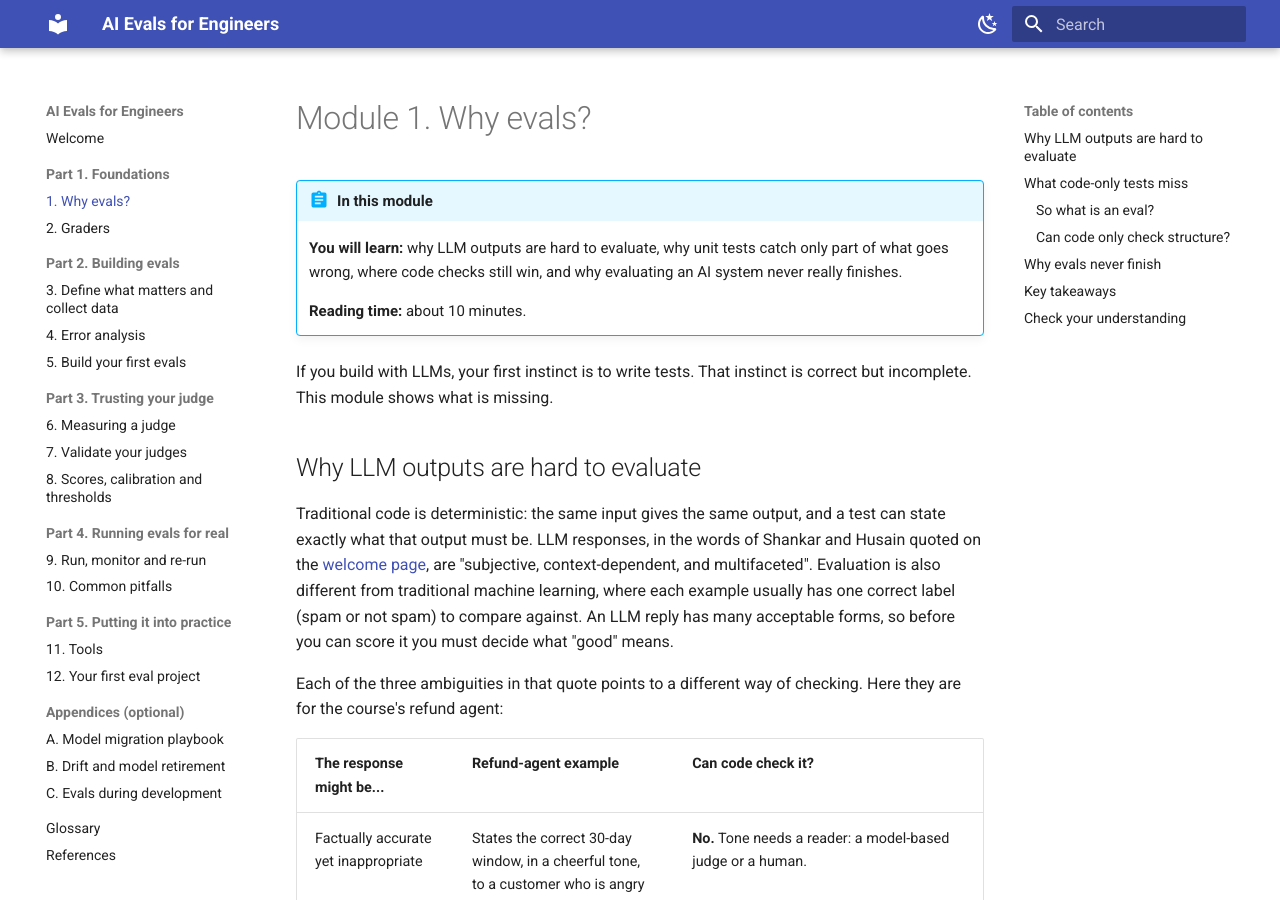
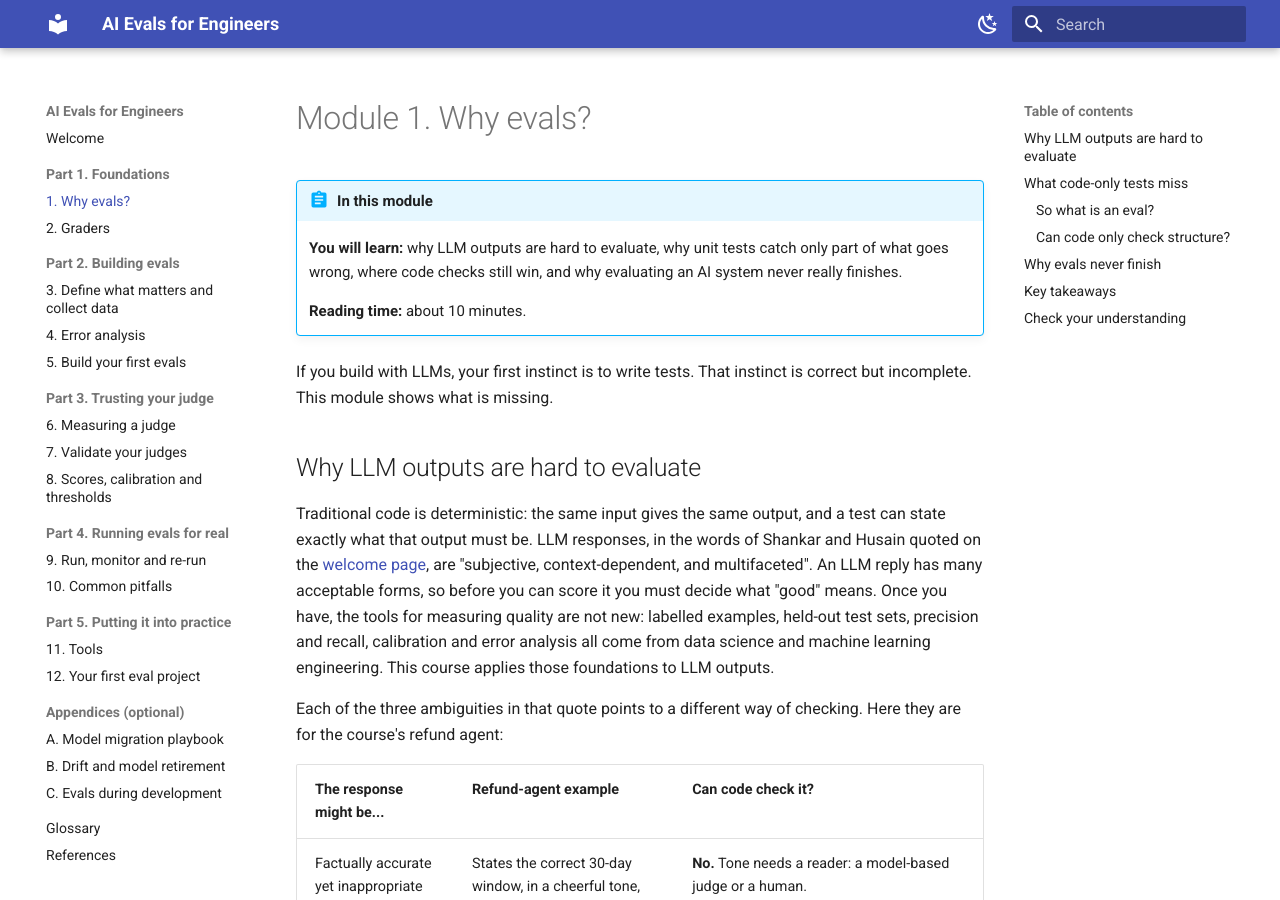
Before and after one commit to elcronos/ai-evals-for-engineers, an MkDocs documentation site: the page built from docs/01-why-evals.md, in a window 1280 px wide and 900 px high. Built offline with MkDocs 1.6.1 and Material for MkDocs 9.7.7, drawn with Linux system fonts in a browser that asks for light colours.

Commit message:
Trim intro quote and credit DS and ML foundations
End the welcome-page quote at conventional software testing, and say in
Module 1 that the measurement tools come from data science and ML
engineering.

Co-Authored-By: Claude Opus 5.5 <noreply@anthropic.com>

```diff
--- a/docs/01-why-evals.md
+++ b/docs/01-why-evals.md
@@ -9,7 +9,7 @@ If you build with LLMs, your first instinct is to write tests. That instinct is
 
 ## Why LLM outputs are hard to evaluate { #why-hard }
 
-Traditional code is deterministic: the same input gives the same output, and a test can state exactly what that output must be. LLM responses, in the words of Shankar and Husain quoted on the [welcome page](index.md), are "subjective, context-dependent, and multifaceted". Evaluation is also different from traditional machine learning, where each example usually has one correct label (spam or not spam) to compare against. An LLM reply has many acceptable forms, so before you can score it you must decide what "good" means.
+Traditional code is deterministic: the same input gives the same output, and a test can state exactly what that output must be. LLM responses, in the words of Shankar and Husain quoted on the [welcome page](index.md), are "subjective, context-dependent, and multifaceted". An LLM reply has many acceptable forms, so before you can score it you must decide what "good" means. Once you have, the tools for measuring quality are not new: labelled examples, held-out test sets, precision and recall, calibration and error analysis all come from data science and machine learning engineering. This course applies those foundations to LLM outputs.
 
 Each of the three ambiguities in that quote points to a different way of checking. Here they are for the course's refund agent:
 
```
Also changed, not shown: docs/index.md (+1 -1 lines).
